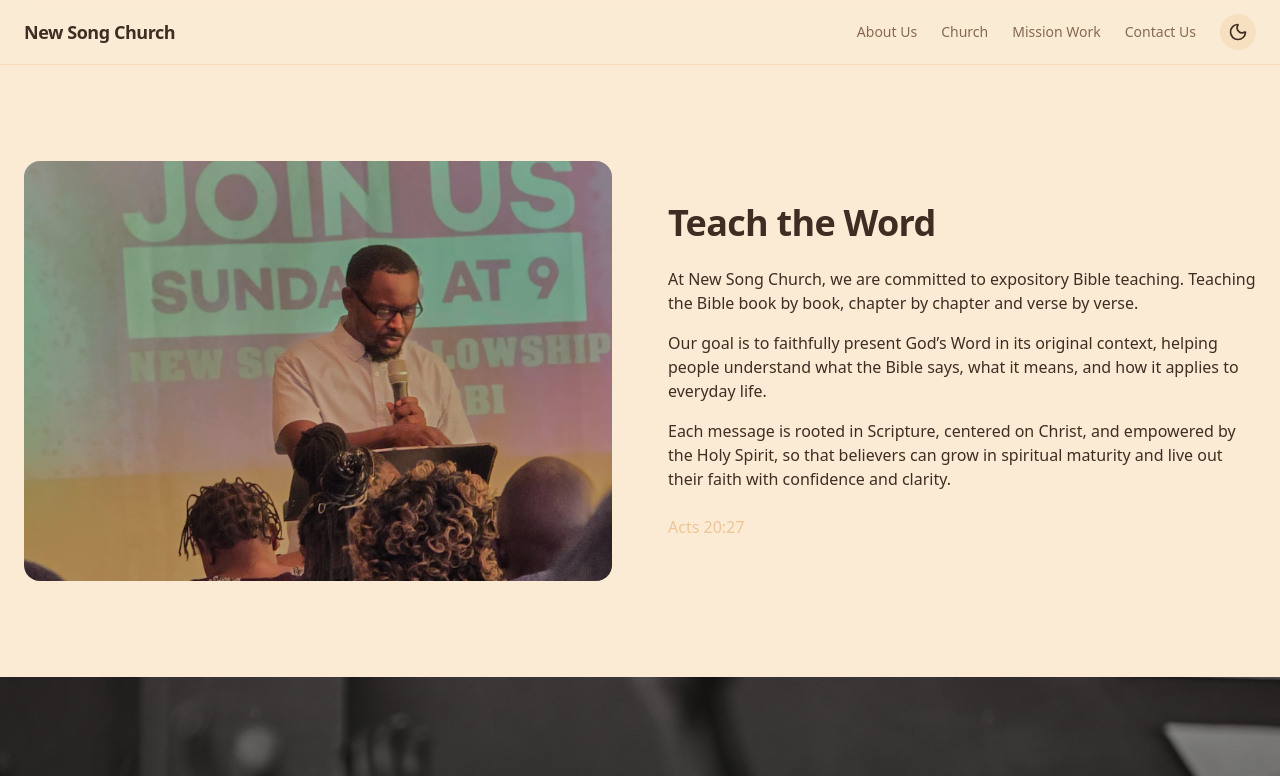
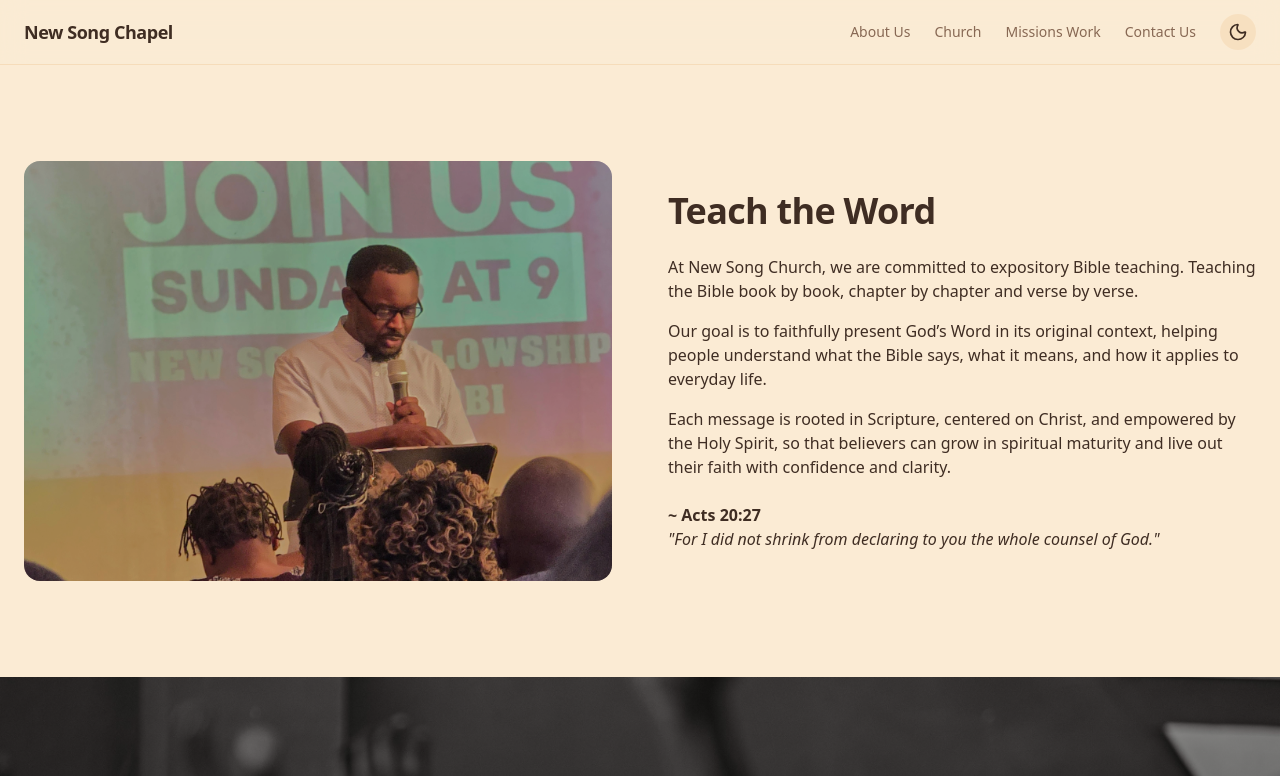
Before and after one commit to kirikanjuguna/newsongchurch-org, a Next.js app: page /church in a window 1280 px wide. Shown: the top 776 px of the page. Built offline with nearby package versions, Linux system fonts and the light colour scheme.

Commit message:
Few changes

```diff
--- a/app/(public)/about/page.tsx
+++ b/app/(public)/about/page.tsx
@@ -24,7 +24,7 @@ export default function AboutPage() {
           className="max-w-3xl mb-20"
         >
           <h1 className="text-4xl md:text-5xl font-extrabold text-foreground tracking-tight">
-            About New Song Church
+            About New Song Chapel
           </h1>
           <p className="mt-4 text-lg text-muted-foreground leading-relaxed">
             A fellowship of believers committed to Christ, community, and
--- a/app/(public)/church/page.tsx
+++ b/app/(public)/church/page.tsx
@@ -55,8 +55,11 @@ export default function ChurchPage() {
               and live out their faith with confidence and clarity.
             </p>
 
-            <span className="block mt-6 text-accent font-medium">
-              Acts 20:27
+            <span className="block mt-6 text-[#3f2d23] font-semibold">
+              ~ Acts 20:27
+            </span>
+            <span className="block text-[#3f2d23] italic">
+              "For I did not shrink from declaring to you the whole counsel of God."
             </span>
           </motion.div>
         </div>
--- a/app/(public)/contact/page.tsx
+++ b/app/(public)/contact/page.tsx
@@ -105,8 +105,8 @@ export default function ContactPage() {
             viewport={{ once: true }}
             className="space-y-10"
           >
-            <ContactItem icon={MapPin} title="Location" text="South C, Nairobi, Kenya" />
-            <ContactItem icon={Phone} title="Phone" text="+254 700 000 000" />
+            {/*<ContactItem icon={MapPin} title="Location" text="South C, Nairobi, Kenya" />*/}
+            <ContactItem icon={Phone} title="Phone" text="+254 707 010 030" />
             <ContactItem icon={Mail} title="Email" text="info@newsongchapel.org" />
 
             <p className="italic text-accent max-w-md">
--- a/app/(public)/mission/page.tsx
+++ b/app/(public)/mission/page.tsx
@@ -35,8 +35,8 @@ export default function MissionPage() {
       <section className="py-24">
         <div className="max-w-7xl mx-auto px-6 grid md:grid-cols-3 gap-6">
           <img
-            src="/mission/maasai-women.jpg"
-            alt="Maasai Women"
+            src="mission/eye-clinic.jpg"
+            alt="Eye Clinic"
             className="h-[520px] w-full object-cover rounded-2xl"
           />
           <div className="grid gap-6">
@@ -51,11 +51,11 @@ export default function MissionPage() {
               className="h-[250px] w-full object-cover rounded-2xl"
             />
           </div>
-          <img
+          {/*<img
             src="/mission/children.jpg"
             alt="Children Ministry"
             className="h-[520px] w-full object-cover rounded-2xl"
-          />
+          />*/}
         </div>
       </section>
 
--- a/components/Hero.tsx
+++ b/components/Hero.tsx
@@ -58,7 +58,7 @@ export default function Hero() {
         className="relative w-full"
       >
         <div className="max-w-7xl mx-auto px-6 pb-56 text-center text-white">
-          <h1 className="text-4xl md:text-5xl lg:text-6xl font-semibold max-w-4xl mx-auto leading-tight">
+          <h1 className="text-4xl md:text-5xl lg:text-6xl font-bold max-w-4xl mx-auto leading-tight">
             Serving God. <br className="hidden md:block" />
             Serving People. <br className="hidden md:block" />
             Transforming Communities.
@@ -66,7 +66,7 @@ export default function Hero() {
 
           <p className="mt-6 max-w-2xl mx-auto text-lg text-white/85">
             Sharing the love of Christ through worship, community outreach,
-            and mission-driven service.
+            and missions-driven service.
           </p>
         </div>
       </motion.div>
--- a/components/HomeHighlights.tsx
+++ b/components/HomeHighlights.tsx
@@ -6,7 +6,7 @@ import { motion } from "framer-motion";
 
 const highlights = [
   {
-    title: "Our Church",
+    title: "Church: New Song Chapel",
     description:
       "A Christ-centered church devoted to worship, discipleship, and spiritual growth.",
     href: "/church",
@@ -14,15 +14,15 @@ const highlights = [
     image: "/home/church.jpg",
   },
   {
-    title: "Community",
+    title: "Community: Mukuru",
     description:
-      "Serving families and individuals through outreach, compassion, and practical support.",
+      "Loving people and serving communities through outreach, compassion, and practical support.",
     href: "/community",
     icon: Users,
     image: "/home/community.jpg",
   },
   {
-    title: "Mission Work",
+    title: "Missions Work: Kenya",
     description:
       "Transforming lives through education, healthcare, and faith-driven missions.",
     href: "/mission",
--- a/components/LatestWork.tsx
+++ b/components/LatestWork.tsx
@@ -10,14 +10,14 @@ const works = [
     description:
       "Empowering children through faith, learning, and joyful community activities.",
     image: "/vbs.jpg",
-    href: "/projects/vbs",
+    href: "/church",
   },
   {
     title: "Community Eye Clinic",
     description:
       "Providing accessible eye care and restoring vision to those in need.",
     image: "/eye-clinic.jpg",
-    href: "/projects/eye-clinic",
+    href: "/mission",
   },
 ];
 
--- a/components/Navbar.tsx
+++ b/components/Navbar.tsx
@@ -7,7 +7,7 @@ import { Menu, X, Sun, Moon } from "lucide-react";
 const navLinks = [
   { name: "About Us", href: "/about" },
   { name: "Church", href: "/church" },
-  { name: "Mission Work", href: "/mission" },
+  { name: "Missions Work", href: "/mission" },
   { name: "Contact Us", href: "/contact" },
 ];
 
@@ -44,7 +44,7 @@ export default function Navbar() {
           href="/"
           className="text-lg font-semibold tracking-tight text-foreground"
         >
-          New Song Church
+          New Song Chapel
         </Link>
 
         {/* Desktop Nav */}
@@ -102,7 +102,7 @@ export default function Navbar() {
           {/* Header */}
           <div className="flex items-center justify-between h-16 px-6 border-b border-accent/40">
             <span className="font-semibold text-foreground">
-              New Song Church
+              New Song Chapel
             </span>
             <button
               onClick={() => setOpen(false)}
```
